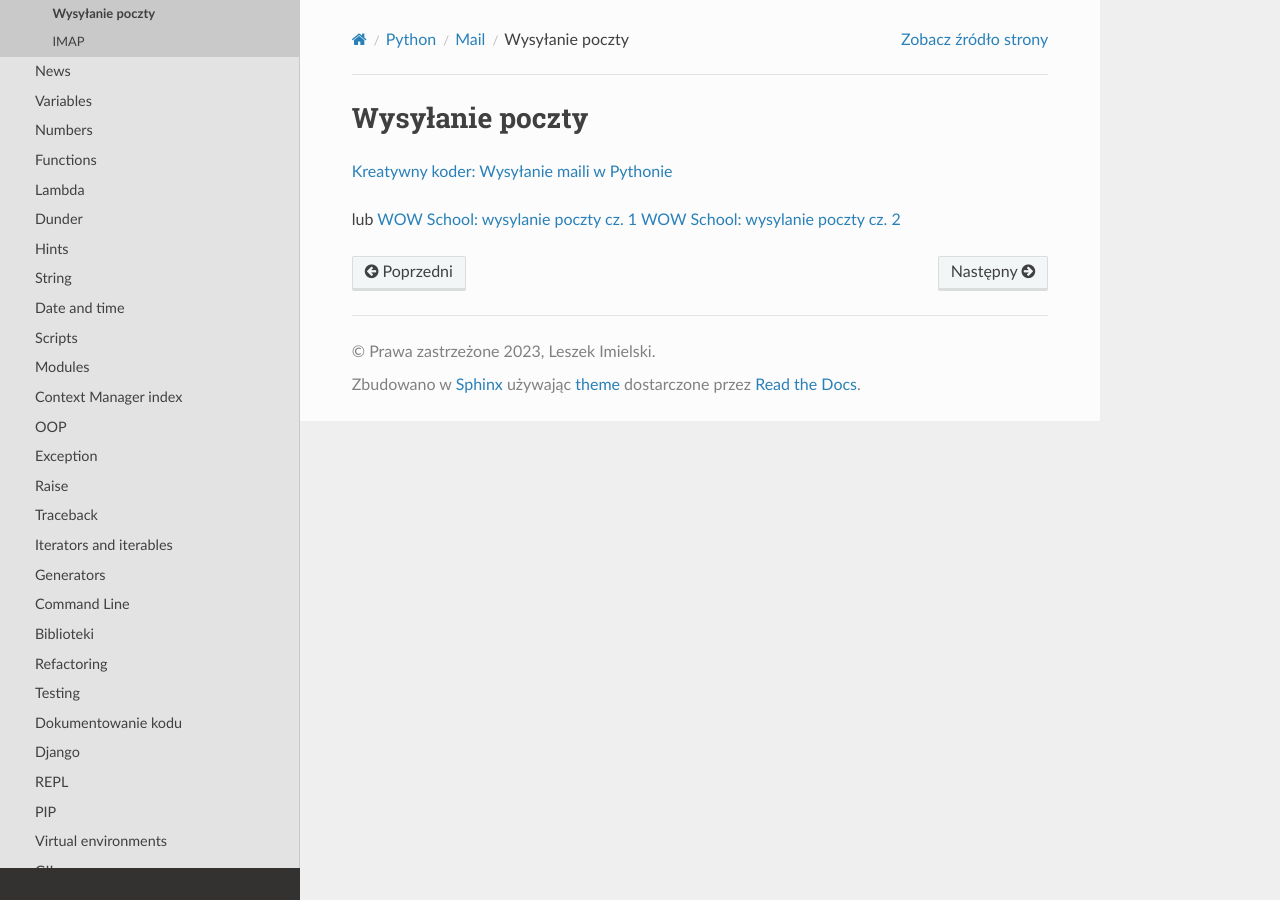
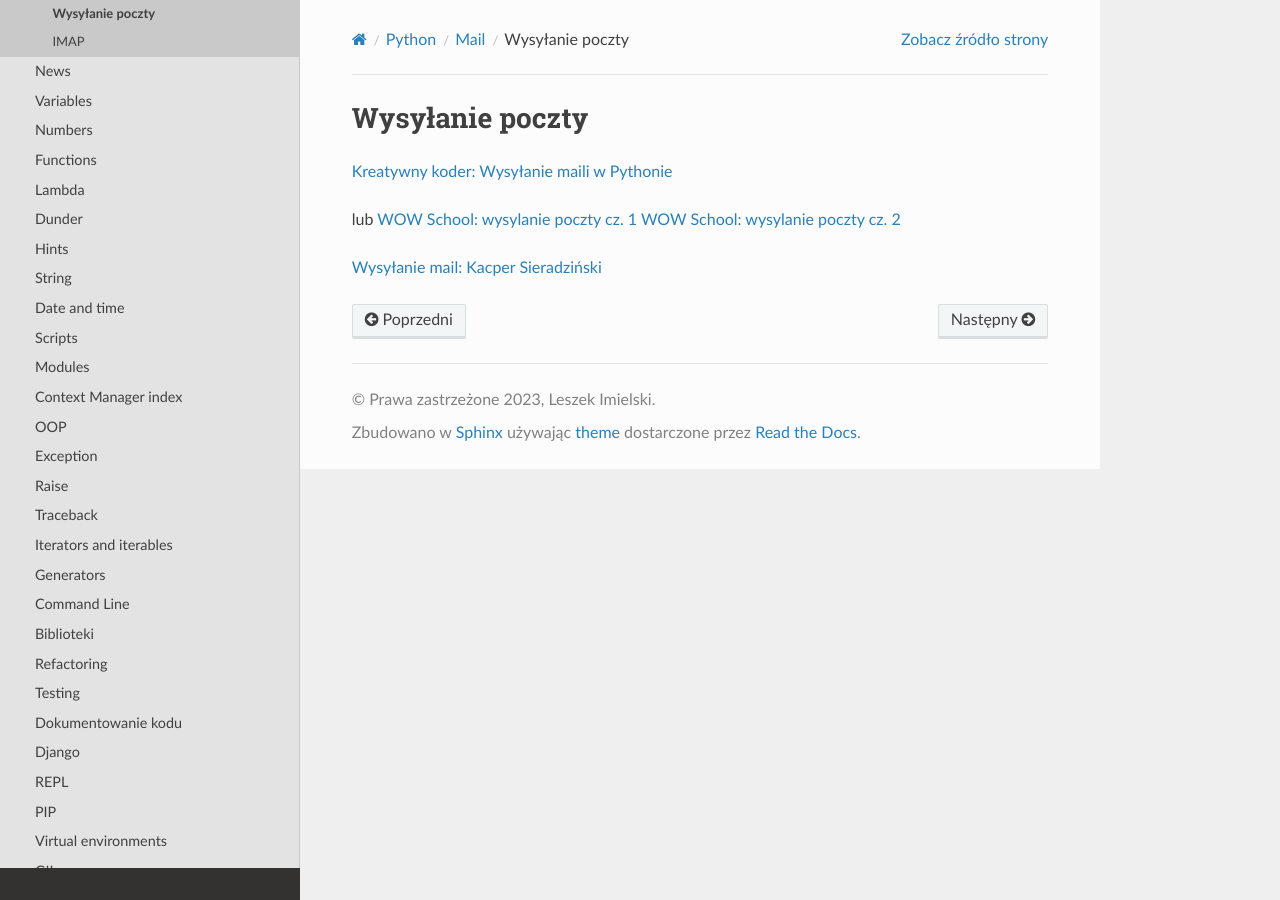
Before and after one commit to limielski/UsingSphinx, a Sphinx documentation site: the page built from docs/source/python/mail/send/index.rst, in a window 1280 px wide. Built offline with Sphinx 7.4.7 and the Read the Docs theme 2.0.0, drawn with Linux system fonts in a browser that asks for light colours.

Commit message:
Add new resource link to Python mail documentation
A new resource link titled "Wysyłanie mail: Kacper Sieradziński" has been added to the Python mail documentation. This additional resource will provide users with more comprehensive information about the mail functionality.

```diff
--- a/docs/source/python/mail/send/index.rst
+++ b/docs/source/python/mail/send/index.rst
@@ -6,3 +6,5 @@ Wysyłanie poczty
 lub
 `WOW School: wysylanie poczty cz. 1 <https://youtu.be/cLjOl_GQZIc?si=lWT8VQk8_AytC7CH>`_
 `WOW School: wysylanie poczty cz. 2 <https://youtu.be/kHstlf0ndz0?si=EFqAH8O8EiEcSPbo>`_
+
+`Wysyłanie mail: Kacper Sieradziński <https://youtu.be/CHOyLOfvTxs?si=zjGfyJvmCA6zM5rP>`_
```
